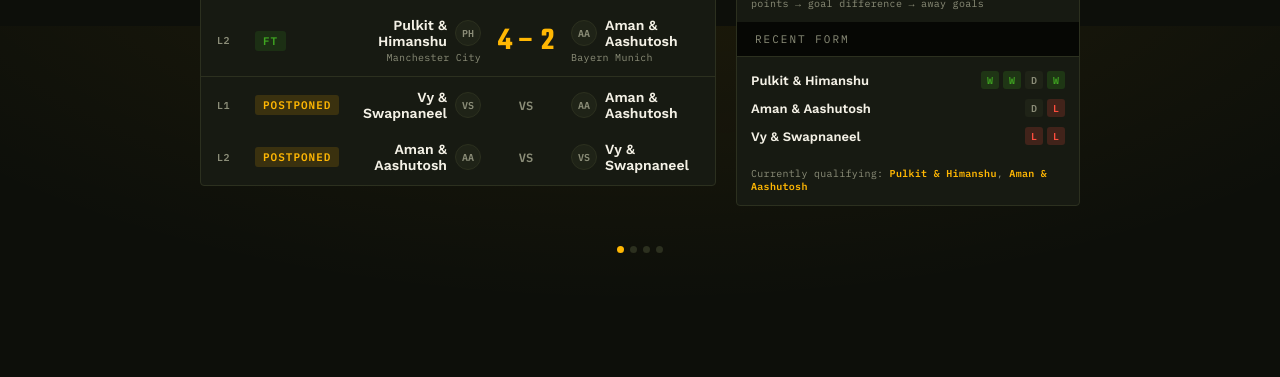
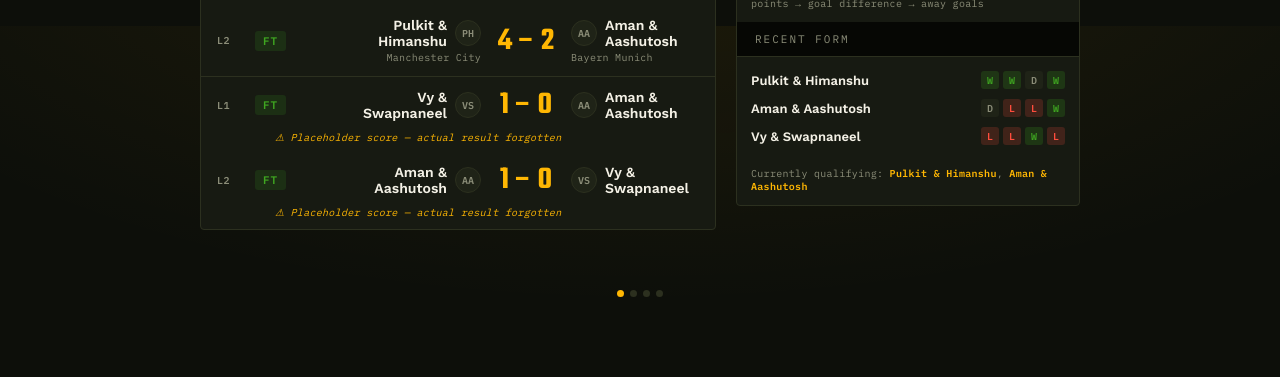
Before and after one commit to goofy-aah-vy/fifa-ps5-championship-2026, a plain HTML site: page public/index.html in a window 1280 px wide. Shown: the part 774-1151 px from the top of the page. Before the commit the page ends 1107 px from the top, so only its background shows below. Drawn offline with nearby package versions, Linux system fonts and the light colour scheme.

Commit message:
Record Vy & Swapnaneel vs Aman & Aashutosh split 1-1, flagged as placeholder scores (actual result forgotten)

```diff
--- a/public/css/style.css
+++ b/public/css/style.css
@@ -256,6 +256,15 @@ main {
   font-weight: 700;
   color: var(--muted);
   letter-spacing: 0.5px;
+}
+
+.leg-note {
+  padding: 0 16px 10px 74px;
+  font-family: 'IBM Plex Mono', monospace;
+  font-size: 10px;
+  font-style: italic;
+  color: var(--accent);
+  letter-spacing: 0.3px;
 }
 
 .status-chip {
--- a/public/data.json
+++ b/public/data.json
@@ -6,7 +6,7 @@
   "matches": [
     { "id": 1, "teamA": "Pulkit & Himanshu", "teamB": "Vy & Swapnaneel", "clubA": "Real Madrid", "clubB": "Bayern Munich", "scoreA": 4, "scoreB": 1, "status": "finished", "kickoff": "2026-07-23T16:00", "group": "Thursday" },
     { "id": 2, "teamA": "Aman & Aashutosh", "teamB": "Pulkit & Himanshu", "clubA": "Real Madrid", "clubB": "Bayern Munich", "scoreA": 4, "scoreB": 4, "status": "finished", "kickoff": "2026-07-23T16:30", "group": "Thursday" },
-    { "id": 3, "teamA": "Vy & Swapnaneel", "teamB": "Aman & Aashutosh", "scoreA": 0, "scoreB": 0, "status": "postponed", "kickoff": "2026-07-23T17:00", "group": "Thursday" },
+    { "id": 3, "teamA": "Vy & Swapnaneel", "teamB": "Aman & Aashutosh", "scoreA": 1, "scoreB": 0, "status": "finished", "kickoff": "2026-07-23T17:00", "group": "Thursday", "note": "Placeholder score — actual result forgotten" },
     { "id": 4, "teamA": "Ritish & Anuj", "teamB": "Soham & Anuj", "clubA": "Real Madrid", "clubB": "Bayern Munich", "scoreA": 10, "scoreB": 0, "status": "finished", "kickoff": "2026-07-24T16:00", "group": "Friday" },
     { "id": 5, "teamA": "Soham & Anuj", "teamB": "Malhaar & Shubham", "scoreA": 0, "scoreB": 0, "status": "scheduled", "kickoff": "2026-07-24T16:30", "group": "Friday" },
     { "id": 6, "teamA": "Malhaar & Shubham", "teamB": "Ritish & Anuj", "clubA": "Real Madrid", "clubB": "Bayern Munich", "scoreA": 0, "scoreB": 6, "status": "finished", "kickoff": "2026-07-24T17:00", "group": "Friday" },
@@ -19,6 +19,7 @@
     { "id": 13, "teamA": "Vy & Swapnaneel", "teamB": "Pulkit & Himanshu", "clubA": "Real Madrid", "clubB": "Bayern Munich", "scoreA": 3, "scoreB": 6, "status": "finished", "kickoff": "2026-07-23T16:00", "group": "Thursday" },
     { "id": 14, "teamA": "Pulkit & Himanshu", "teamB": "Aman & Aashutosh", "clubA": "Manchester City", "clubB": "Bayern Munich", "scoreA": 4, "scoreB": 2, "status": "finished", "kickoff": "2026-07-23T16:30", "group": "Thursday" },
     { "id": 15, "teamA": "Soham & Anuj", "teamB": "Ritish & Anuj", "clubA": "Real Madrid", "clubB": "Barcelona", "scoreA": 0, "scoreB": 10, "status": "finished", "kickoff": "2026-07-24T16:00", "group": "Friday" },
-    { "id": 16, "teamA": "Ritish & Anuj", "teamB": "Malhaar & Shubham", "clubA": "Real Madrid", "clubB": "Bayern Munich", "scoreA": 4, "scoreB": 1, "status": "finished", "kickoff": "2026-07-24T17:00", "group": "Friday" }
+    { "id": 16, "teamA": "Ritish & Anuj", "teamB": "Malhaar & Shubham", "clubA": "Real Madrid", "clubB": "Bayern Munich", "scoreA": 4, "scoreB": 1, "status": "finished", "kickoff": "2026-07-24T17:00", "group": "Friday" },
+    { "id": 17, "teamA": "Aman & Aashutosh", "teamB": "Vy & Swapnaneel", "scoreA": 1, "scoreB": 0, "status": "finished", "kickoff": "2026-07-23T17:00", "group": "Thursday", "note": "Placeholder score — actual result forgotten" }
   ]
 }
--- a/public/index.html
+++ b/public/index.html
@@ -7,7 +7,7 @@
   <link rel="preconnect" href="https://fonts.googleapis.com" />
   <link rel="preconnect" href="https://fonts.gstatic.com" crossorigin />
   <link href="https://fonts.googleapis.com/css2?family=Teko:wght@500;600;700&family=Work+Sans:wght@400;600;700&family=IBM+Plex+Mono:wght@400;600&display=swap" rel="stylesheet" />
-  <link rel="stylesheet" href="css/style.css?v=5" />
+  <link rel="stylesheet" href="css/style.css?v=6" />
 </head>
 <body>
   <header class="hero">
@@ -34,6 +34,6 @@
     </div>
   </main>
 
-  <script src="js/main.js?v=5"></script>
+  <script src="js/main.js?v=6"></script>
 </body>
 </html>
--- a/public/js/main.js
+++ b/public/js/main.js
@@ -46,7 +46,8 @@
           '<div class="team-main"><span class="team-badge">' + initials(m.teamB) + '</span><span class="team-name">' + escapeHtml(m.teamB) + '</span></div>' +
           renderClub(m.clubB) +
         '</div>' +
-      '</div>'
+      '</div>' +
+      (m.note ? '<div class="leg-note">&#9888; ' + escapeHtml(m.note) + '</div>' : '')
     );
   }
 
```
